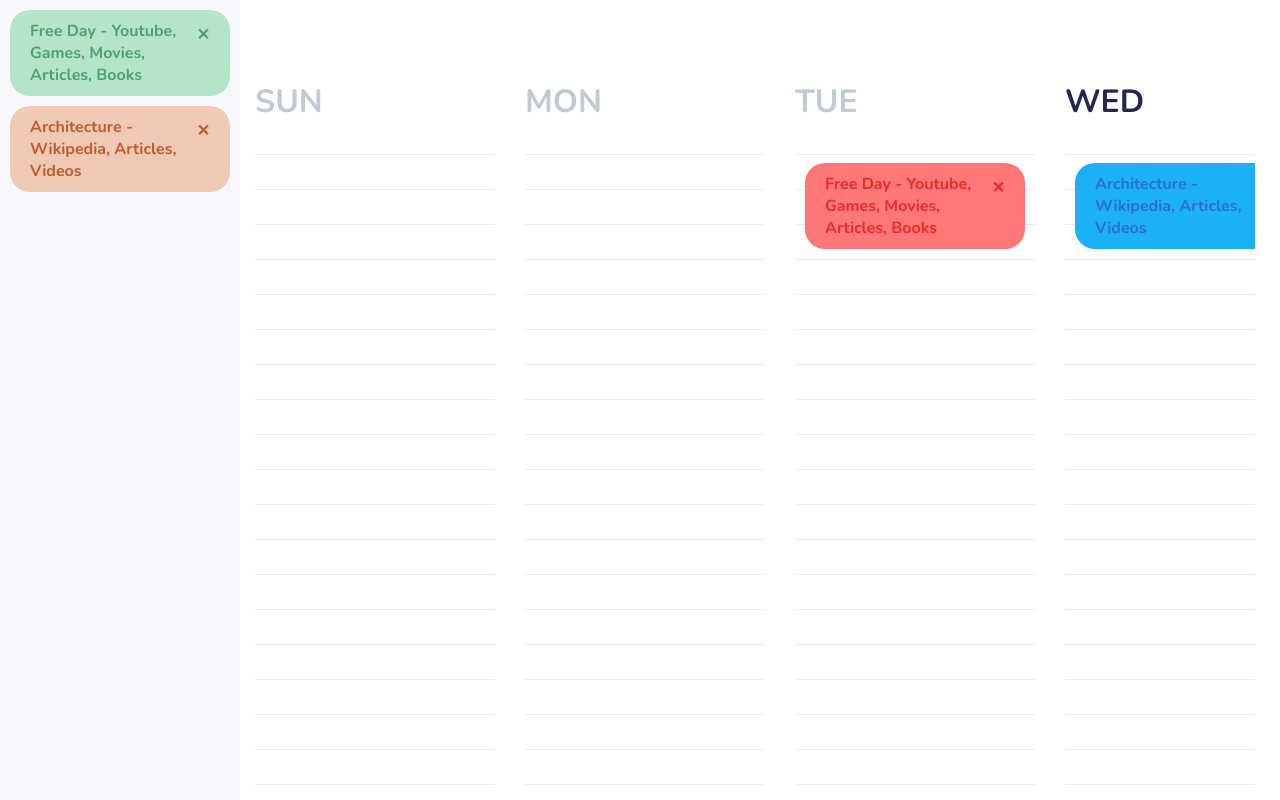
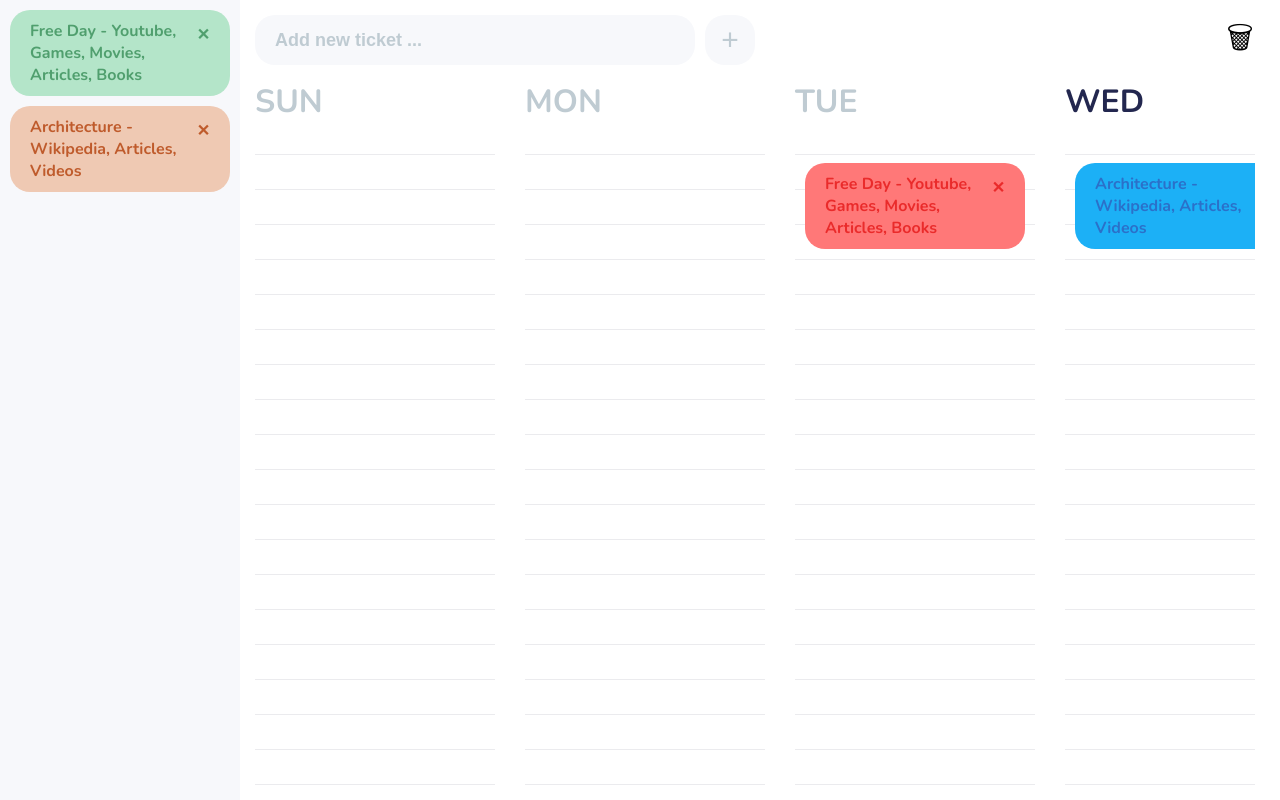
Before and after one commit to guyariely/scalendar, a React (Create React App) app: page / in a window 1280 px wide. Built offline with nearby package versions, Linux system fonts and the light colour scheme.

Commit message:
added toolbar, new tickets and clear tickets features

```diff
--- /dev/null
+++ b/src/Utils/randomColor.js
@@ -0,0 +1,6 @@
+
+export const randomColor = () => {
+  const colors = ["red", "green", "orange", "blue"];
+  const randomIndex =  Math.floor(Math.random() * colors.length);
+  return colors[randomIndex];
+}
--- a/src/components/App.js
+++ b/src/components/App.js
@@ -6,6 +6,7 @@
 
 import { DndProvider } from 'react-dnd';
 import { HTML5Backend } from 'react-dnd-html5-backend';
+import { randomColor } from '../Utils/randomColor';
 
 const App = () => {
 
@@ -44,6 +45,19 @@
 
   const deleteTicket = id => {
     setTickets(tickets.filter(ticket => ticket.id != id));
+  };
+
+  const addNewTicket = newTicketInput => {
+    setTickets(tickets.concat({
+      id: Math.random(),
+      tag: 'QUE',
+      description: newTicketInput,
+      theme: randomColor()
+    }));
+  };
+
+  const clearTickets = () => {
+    setTickets([]);
   }
 
   return (
@@ -56,7 +70,10 @@
             deleteTicket={deleteTicket}
           />
           <main>
-            <ToolBar />
+            <ToolBar
+              addNewTicket={addNewTicket}
+              clearTickets={clearTickets}
+            />
             <Calender
               tickets={tickets}
               changeTicketTag={changeTicketTag}
--- a/src/components/Ticket.js
+++ b/src/components/Ticket.js
@@ -20,9 +20,8 @@
 
   return (
     <div
-      className={"ticket " + theme}
+      className={"ticket " + theme + (isDragging ? " selected" : "")}
       ref={drag}
-      opacity={isDragging ? '0.5' : '1'}
     >
     <p className="description">{description}</p>
     <button
--- a/src/components/ToolBar.js
+++ b/src/components/ToolBar.js
@@ -1,8 +1,39 @@
 import React, { useState } from 'react';
 
-const ToolBar = ({}) => {
+const ToolBar = ({addNewTicket, clearTickets}) => {
+
+  const [newTicketInput, setNewTicketInput] = useState("");
+
+  const sendInput = newTicketInput => {
+    if (newTicketInput) {
+      setNewTicketInput("");
+    addNewTicket(newTicketInput);
+    }
+  }
+
   return (
-    <div className="toolbar"></div>
+    <div className="toolbar">
+      <div className="newTicketBox">
+        <input
+          type="text"
+          value={newTicketInput}
+          onChange={e => setNewTicketInput(e.target.value)}
+          placeholder="Add new ticket ..."
+        />
+        <button
+          className="newTicketButton"
+          onClick={() => sendInput(newTicketInput)}
+        >
+          +
+        </button>
+      </div>
+      <button
+        className="clearTicketsButton"
+        onClick={() => clearTickets()}
+      >
+        🗑
+      </button>
+    </div>
   );
 };
 
--- a/src/styles/components/_calender.scss
+++ b/src/styles/components/_calender.scss
@@ -23,6 +23,7 @@
   padding-top: 33px;
   background: linear-gradient(to bottom, #fff 96%, var(--stripes) 5%);
   background-size: 100% 35px;
+
 }
 
 .calender .dayBackground.selected {
--- a/src/styles/components/_ticket.scss
+++ b/src/styles/components/_ticket.scss
@@ -1,12 +1,17 @@
 
 .ticket {
   display: flex;
+  justify-content: space-between;
   margin: 10px;
   padding: 10px 20px;
   border-radius: 20px;
   background-color: #EFC9B3;
   color: #BF5B2C;
   transform: translate(0, 0);
+}
+
+.ticket.selected {
+  opacity: 0;
 }
 
 .ticket .description {
--- a/src/styles/components/_toolbar.scss
+++ b/src/styles/components/_toolbar.scss
@@ -1,4 +1,54 @@
 
 .toolbar {
-  // border-bottom: solid 1px black;
+  display: flex;
+  justify-content: space-between;
+  padding: 15px;
 }
+
+.toolbar .newTicketBox {
+  display: flex;
+}
+
+.toolbar .newTicketBox input {
+  font-size: 18px;
+  border: none;
+  background-color: #F7F8FB;
+  height: 50px;
+  border-radius: 20px;
+  width: 400px;
+  padding: 0 20px;
+  font-weight: bold;
+  color: #23274F;
+}
+
+.toolbar .newTicketBox input::placeholder {
+  color: #BFCBD2;
+}
+
+.toolbar .newTicketButton {
+  background: #F7F8FB;
+  border: none;
+  margin: 0 10px;
+  height: 50px;
+  width: 50px;
+  border-radius: 20px;
+  font-size: 30px;
+  color: #BFCBD2;
+
+  &:hover {
+    color: var(--text);
+  }
+}
+
+.toolbar .clearTicketsButton {
+  border: none;
+  height: 50px;
+  width: 50px;
+  border-radius: 20px;
+  font-size: 30px;
+  background: none;
+
+  &:hover {
+    opacity: 0.5;
+  }
+}
```
